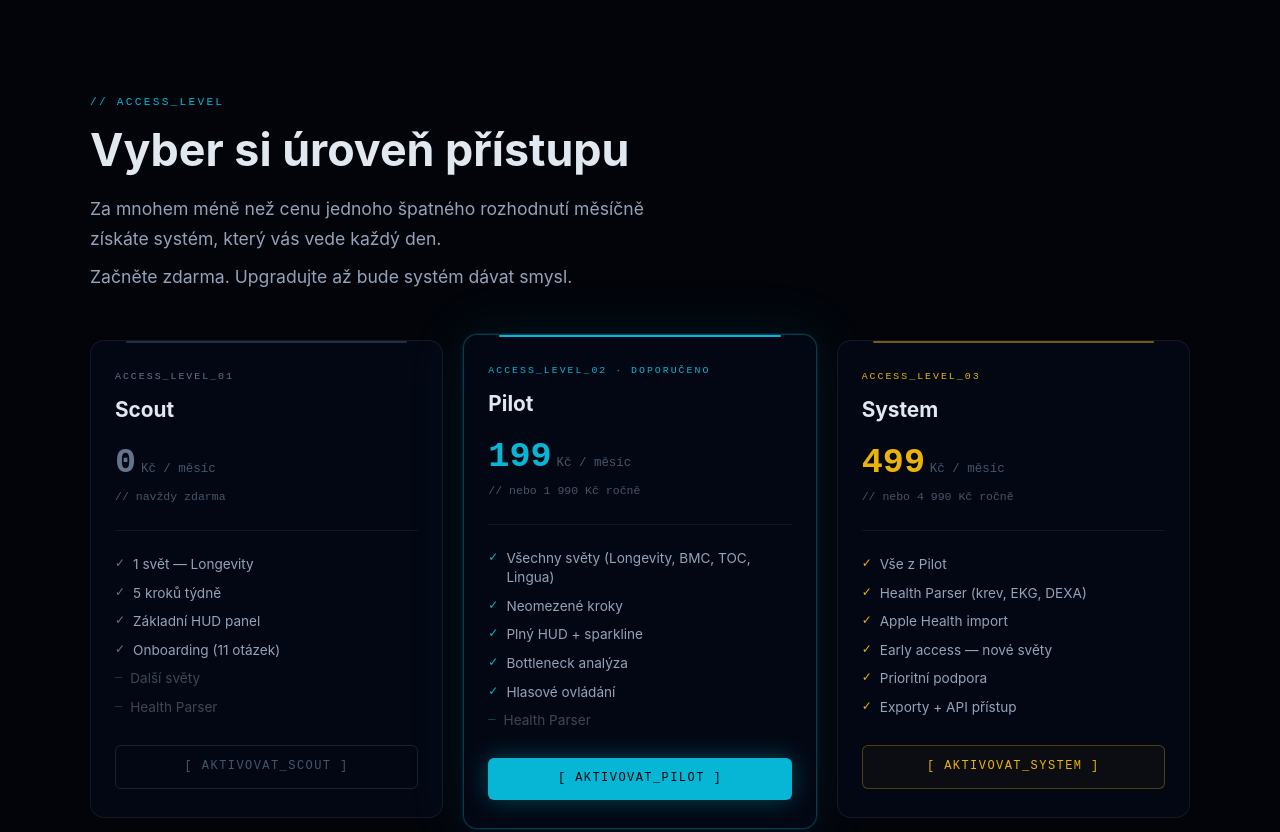
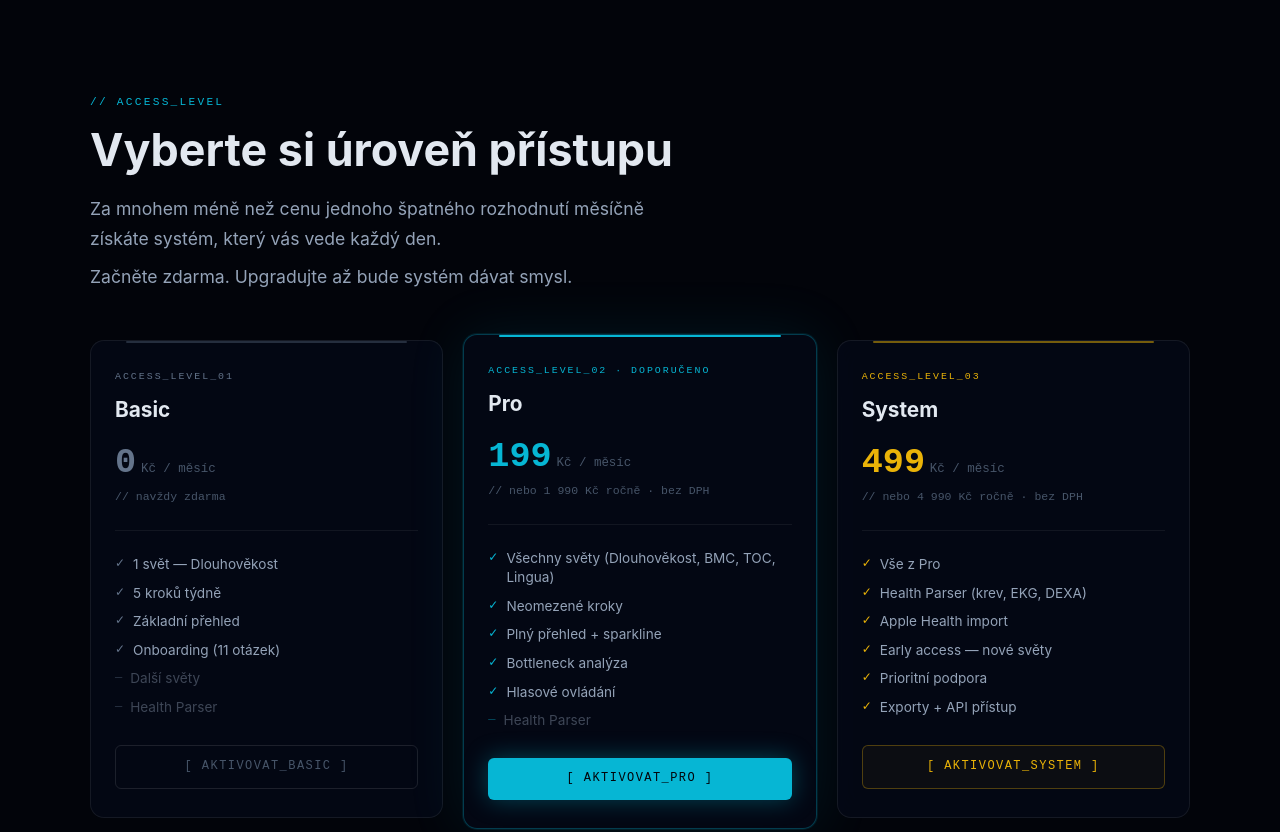
Before and after one commit to JosefCipera/chytreja-web, a plain HTML site: page index.html in a window 1280 px wide. Shown: the part 4500-5332 px from the top of the page. Drawn offline with Linux system fonts and the light colour scheme.

Commit message:
fix(web): Scout→Basic, Pilot→Pro, bez DPH, HUD→přehled, pricing text fixes, contact text

```diff
--- a/index.html
+++ b/index.html
@@ -1278,7 +1278,7 @@
 
       <div class="faq-item">
         <button class="faq-q">Jak funguje analýza výsledků z prohlídky?<span class="faq-icon">+</span></button>
-        <div class="faq-a">Nahrajete PDF z krevních výsledků, zprávu od lékaře nebo EKG report. Systém dokument automaticky přečte, extrahuje klíčové hodnoty a promítne je do vašeho HUD panelu. Žádné ruční zadávání — jeden klik a váš profil se aktualizuje.</div>
+        <div class="faq-a">Nahrajete PDF z krevních výsledků, zprávu od lékaře nebo EKG report. Systém dokument automaticky přečte, extrahuje klíčové hodnoty a promítne je do vašeho přehledu. Žádné ruční zadávání — jeden klik a váš profil se aktualizuje.</div>
       </div>
 
       <div class="faq-item">
@@ -1298,7 +1298,7 @@
 
       <div class="faq-item">
         <button class="faq-q">Kolik to stojí?<span class="faq-icon">+</span></button>
-        <div class="faq-a">Základní přístup je zdarma — bez kreditní karty. Plný HUD, pokročilá analýza dokumentů a neomezené mise jsou součástí placených plánů. Ceny najdete v sekci přístupu výše. Upgradujete kdykoliv, zrušíte kdykoliv.</div>
+        <div class="faq-a">Základní přístup je zdarma — bez kreditní karty. Plný přehled, pokročilá analýza dokumentů a neomezené mise jsou součástí placených plánů. Ceny najdete v sekci přístupu níže. Upgradujete kdykoliv, zrušíte kdykoliv.</div>
       </div>
 
     </div>
@@ -1309,48 +1309,48 @@
 <section id="pricing">
   <div class="container">
     <div class="section-tag">// ACCESS_LEVEL</div>
-    <h2>Vyber si úroveň přístupu</h2>
-    <p class="lead" style="margin-bottom:0.5rem;">Za mnohem méně než cenu jednoho špatného rozhodnutí měsíčně získáte systém, který vás vede každý den.</p>
+    <h2>Vyberte si úroveň přístupu</h2>
+    <p class="lead" style="margin-bottom:0.5rem;">Za mnohem méně než cenu jednoho špatného rozhodnutí měsíčně<br>získáte systém, který vás vede každý den.</p>
     <p class="lead">Začněte zdarma. Upgradujte až bude systém dávat smysl.</p>
 
     <div class="pricing-grid">
 
-      <!-- SCOUT -->
+      <!-- BASIC -->
       <div class="pricing-card" style="--pc-color: rgba(100,116,139,0.5); --pc-text: #64748b;">
         <div class="pc-tier">ACCESS_LEVEL_01</div>
-        <div class="pc-name">Scout</div>
+        <div class="pc-name">Basic</div>
         <div class="pc-price">
           <span class="amount">0</span><span class="period">Kč / měsíc</span>
           <div class="note">// navždy zdarma</div>
         </div>
         <ul class="pc-features">
-          <li><span class="check">✓</span> 1 svět — Longevity</li>
+          <li><span class="check">✓</span> 1 svět — Dlouhověkost</li>
           <li><span class="check">✓</span> 5 kroků týdně</li>
-          <li><span class="check">✓</span> Základní HUD panel</li>
+          <li><span class="check">✓</span> Základní přehled</li>
           <li><span class="check">✓</span> Onboarding (11 otázek)</li>
           <li class="dim-feat"><span class="check">—</span> Další světy</li>
           <li class="dim-feat"><span class="check">—</span> Health Parser</li>
         </ul>
-        <a class="pc-btn pc-btn-outline" href="/app/">[ AKTIVOVAT_SCOUT ]</a>
-      </div>
-
-      <!-- PILOT (featured) -->
+        <a class="pc-btn pc-btn-outline" href="/app/">[ AKTIVOVAT_BASIC ]</a>
+      </div>
+
+      <!-- PRO (featured) -->
       <div class="pricing-card featured" style="--pc-color: #06b6d4; --pc-text: #06b6d4;">
         <div class="pc-tier">ACCESS_LEVEL_02 · DOPORUČENO</div>
-        <div class="pc-name">Pilot</div>
+        <div class="pc-name">Pro</div>
         <div class="pc-price">
           <span class="amount">199</span><span class="period">Kč / měsíc</span>
-          <div class="note">// nebo 1 990 Kč ročně</div>
+          <div class="note">// nebo 1 990 Kč ročně · bez DPH</div>
         </div>
         <ul class="pc-features">
-          <li><span class="check">✓</span> Všechny světy (Longevity, BMC, TOC, Lingua)</li>
+          <li><span class="check">✓</span> Všechny světy (Dlouhověkost, BMC, TOC, Lingua)</li>
           <li><span class="check">✓</span> Neomezené kroky</li>
-          <li><span class="check">✓</span> Plný HUD + sparkline</li>
+          <li><span class="check">✓</span> Plný přehled + sparkline</li>
           <li><span class="check">✓</span> Bottleneck analýza</li>
           <li><span class="check">✓</span> Hlasové ovládání</li>
           <li class="dim-feat"><span class="check">—</span> Health Parser</li>
         </ul>
-        <a class="pc-btn pc-btn-primary" href="#contact">[ AKTIVOVAT_PILOT ]</a>
+        <a class="pc-btn pc-btn-primary" href="#contact">[ AKTIVOVAT_PRO ]</a>
       </div>
 
       <!-- SYSTEM -->
@@ -1359,10 +1359,10 @@
         <div class="pc-name">System</div>
         <div class="pc-price">
           <span class="amount">499</span><span class="period">Kč / měsíc</span>
-          <div class="note">// nebo 4 990 Kč ročně</div>
+          <div class="note">// nebo 4 990 Kč ročně · bez DPH</div>
         </div>
         <ul class="pc-features">
-          <li><span class="check">✓</span> Vše z Pilot</li>
+          <li><span class="check">✓</span> Vše z Pro</li>
           <li><span class="check">✓</span> Health Parser (krev, EKG, DEXA)</li>
           <li><span class="check">✓</span> Apple Health import</li>
           <li><span class="check">✓</span> Early access — nové světy</li>
@@ -1383,7 +1383,7 @@
   <div class="container">
     <div class="section-tag">// KONTAKT</div>
     <h2>Napište nám</h2>
-    <p class="lead">Terminál přijme zprávu. Odpovíme na e-mail.</p>
+    <p class="lead">Terminál přijme zprávu. My odpovíme na váš e-mail.</p>
 
     <div class="terminal-wrap">
       <div class="terminal-header">
```
